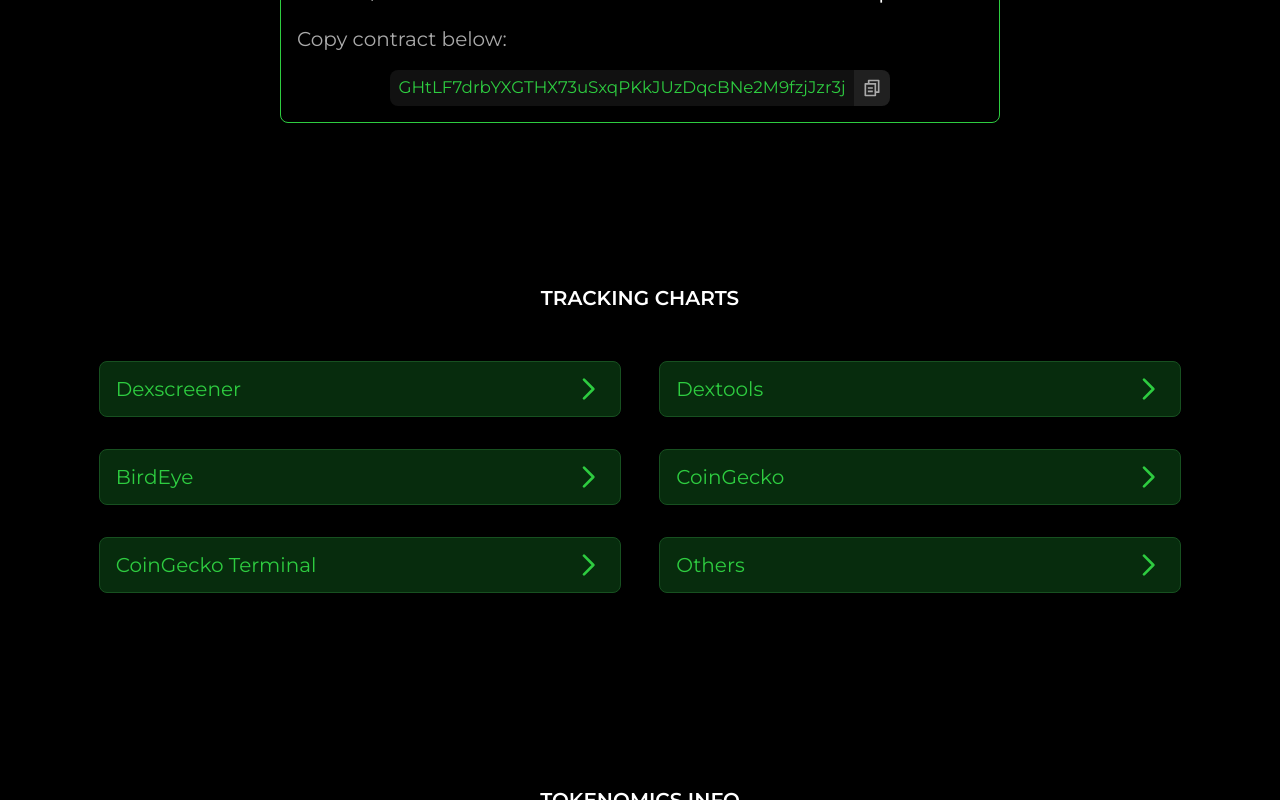
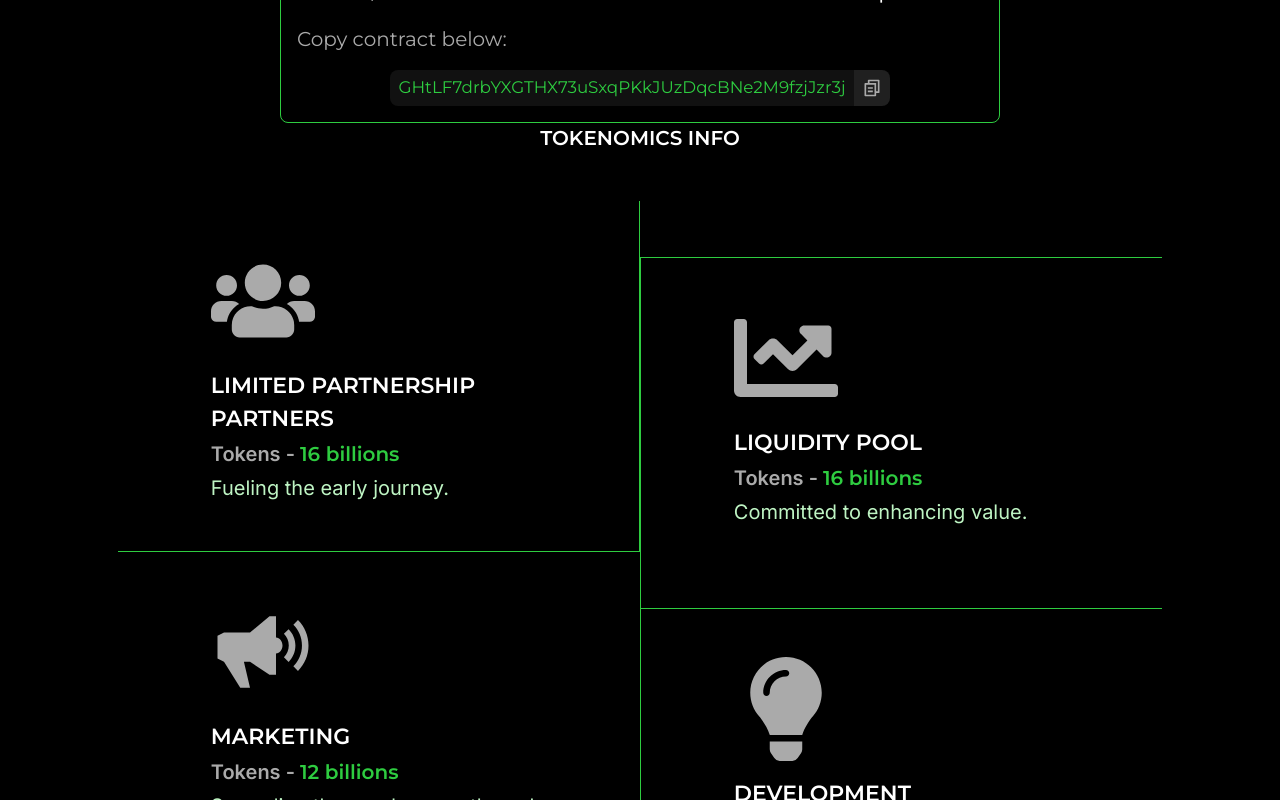
Before and after one commit to chochodev/STSHIP---COIN-MEME, a React (Create React App) app: page / in a window 1280 px wide. Shown: the part 1460-2260 px from the top of the page. Built offline with nearby package versions, Linux system fonts and the light colour scheme.

Commit message:
updated with the clients preference

```diff
--- a/src/views/home/index.jsx
+++ b/src/views/home/index.jsx
@@ -15,7 +15,7 @@
     <div className='px-[.65rem] sm:px-[1rem] md:px-[2.5rem] xl:px-[3.75rem]'>
       <Hero />
       <HowToBuy />
-      <Charts />
+      {/* <Charts /> */}
       <Tokenomic />
       <Update />
       <Video />
```
